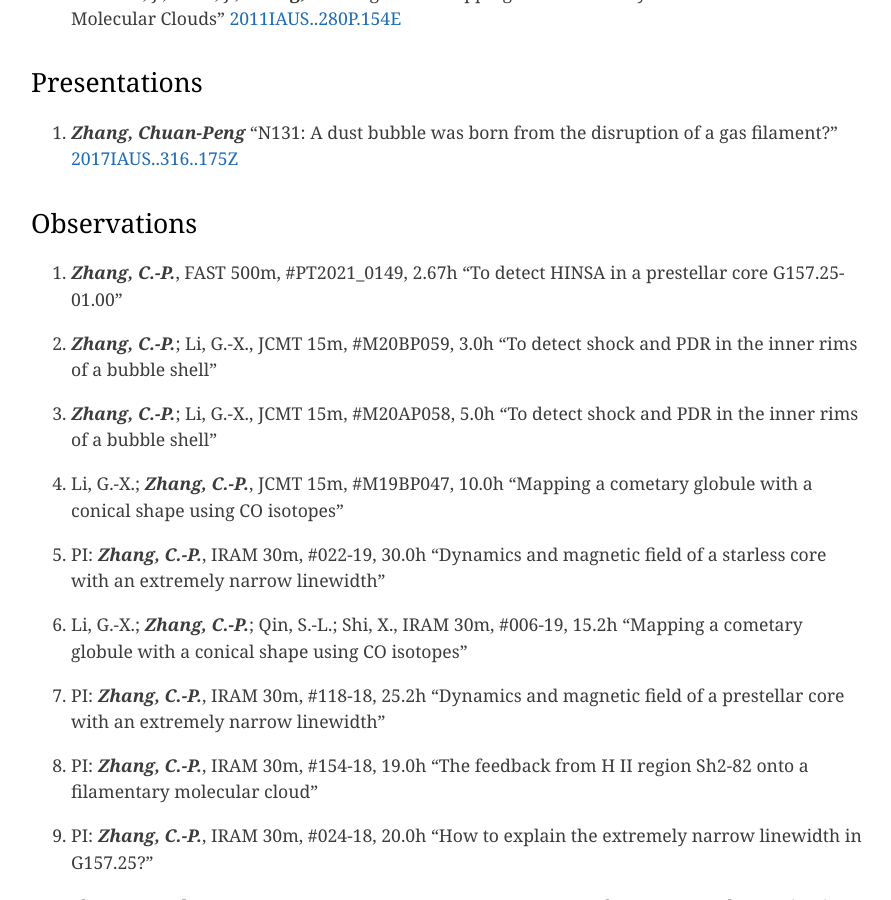
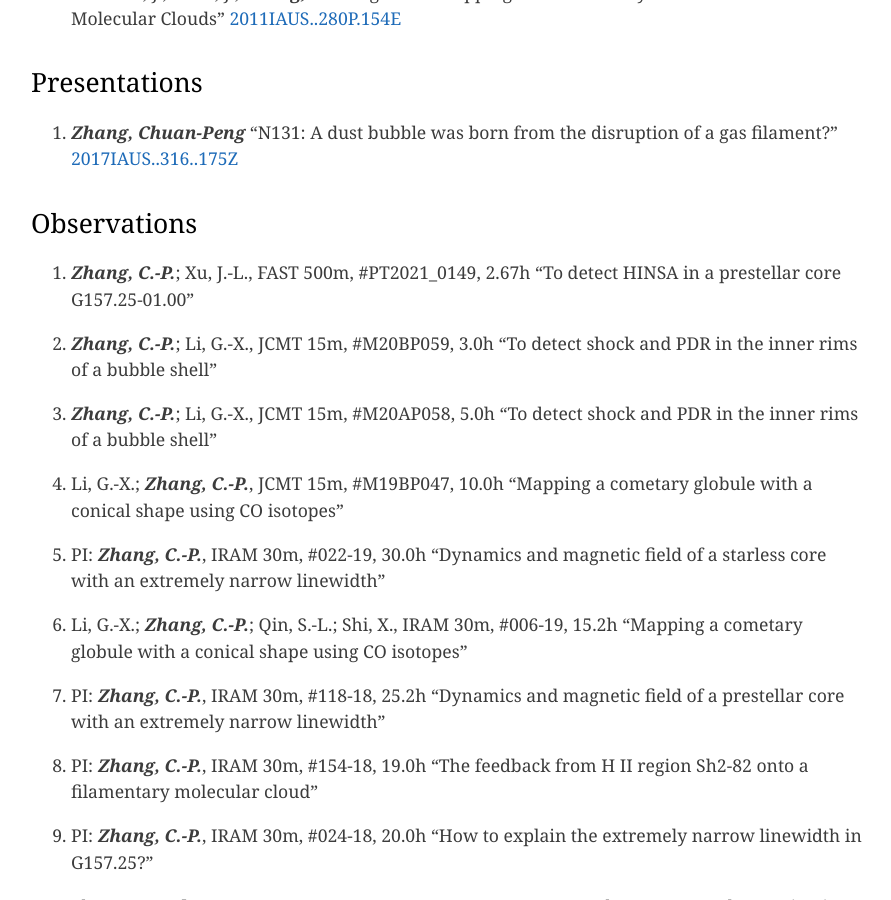
Before and after one commit to zcp521/zcp521.github.io, a Jekyll site: the page built from pub.md, in a window 1280 px wide and 900 px high, scrolled down 5260 px. Shown: the whole window, without its empty margins (193-1084 px from the left). Built offline with Jekyll 4.4.1, drawn with Linux system fonts in a browser that asks for light colours.

Commit message:
Update pub.md

```diff
--- a/pub.md
+++ b/pub.md
@@ -250,7 +250,7 @@ tagline: "My publication list"
 
 ## Observations
 
-22. ***Zhang, C.-P.***, FAST 500m, #PT2021_0149, 2.67h
+22. ***Zhang, C.-P.***; Xu, J.-L., FAST 500m, #PT2021_0149, 2.67h
 	"To detect HINSA in a prestellar core G157.25-01.00"
 
 21. ***Zhang, C.-P.***; Li, G.-X., JCMT 15m, #M20BP059, 3.0h
```
